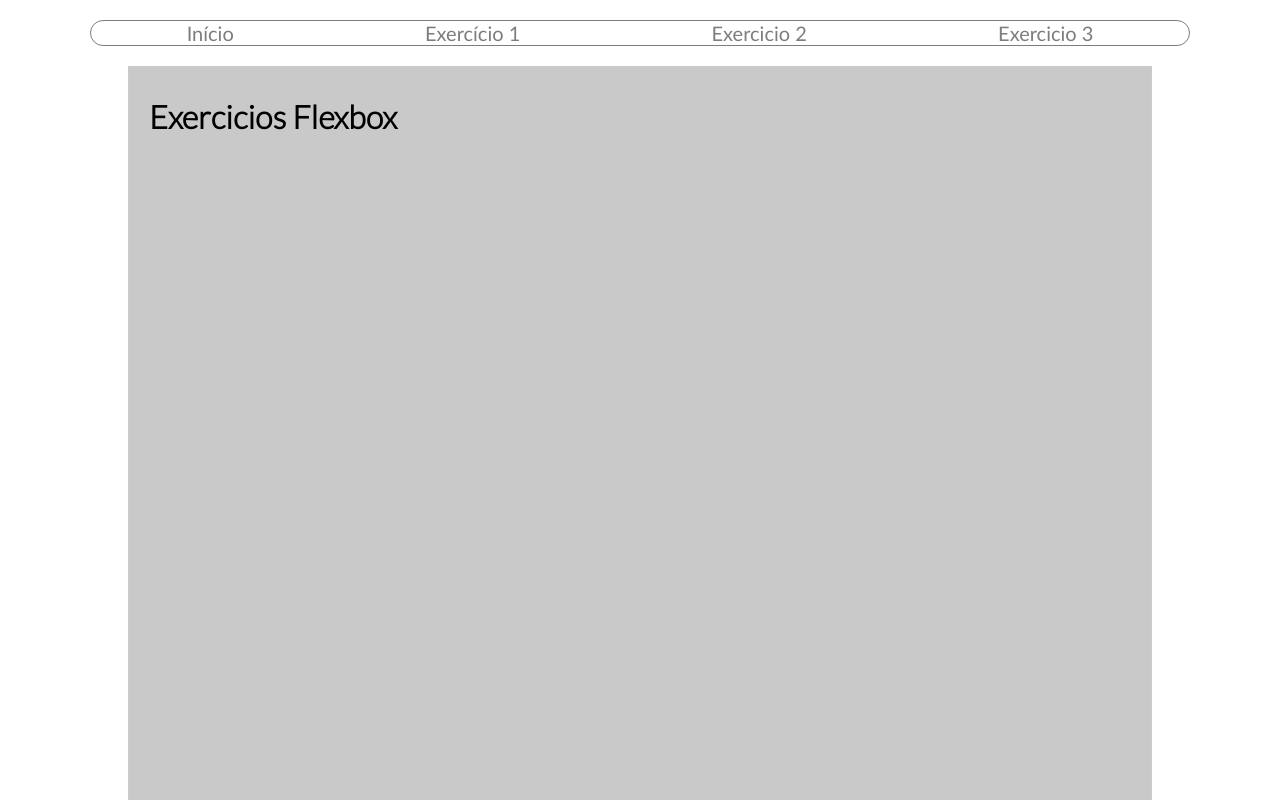
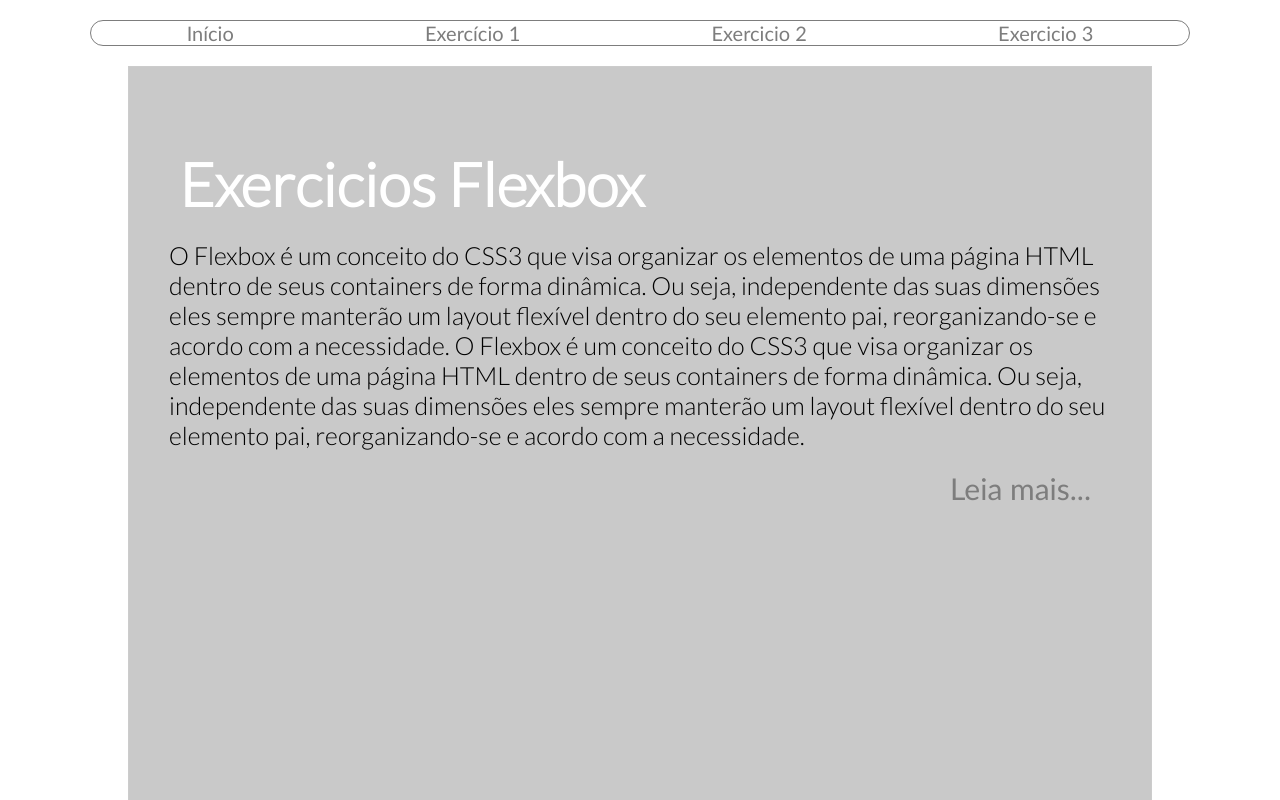
Before and after one commit to pabloandre129/exercicio-flexbox, a plain HTML site: page index.html in a window 1280 px wide. Shown: the top 800 px of the page. Drawn offline with Linux system fonts and the light colour scheme.

Commit message:
Ultimos ajustes.

```diff
--- a/css/style-base.css
+++ b/css/style-base.css
@@ -49,3 +49,27 @@ a:hover{
   font-weight: bold;
   font-size: 22px;
 }
+.content{
+  display: flex;
+  justify-content: center;
+  flex-direction: column;
+  height: 50%;
+  margin: 30px;
+}
+h1{
+  font-size: 60px;
+  color: #ffffff;
+}
+p{
+  font-size: 25px;
+}
+.leia{
+  display: flex;
+  justify-content: flex-end;
+  font-size: 30px;
+}
+.content a:hover{
+  color:#09b990;
+  font-weight: bold;
+  font-size: 2em;
+}
--- a/index.html
+++ b/index.html
@@ -19,7 +19,11 @@
        </nav>
      </header>
      <div class="container">
-       <h1>Exercicios Flexbox</h1>
+       <div class="content">
+         <h1>Exercicios Flexbox</h1>
+         <p>O Flexbox é um conceito do CSS3 que visa organizar os elementos de uma página HTML dentro de seus containers de forma dinâmica. Ou seja, independente das suas dimensões eles sempre manterão um layout flexível dentro do seu elemento pai, reorganizando-se e acordo com a necessidade. O Flexbox é um conceito do CSS3 que visa organizar os elementos de uma página HTML dentro de seus containers de forma dinâmica. Ou seja, independente das suas dimensões eles sempre manterão um layout flexível dentro do seu elemento pai, reorganizando-se e acordo com a necessidade.</p>
+         <a class="leia" href="https://www.w3schools.com/css/css3_flexbox.asp">Leia mais...</a>
+       </div>
      </div>
    </body>
 </html>
```
